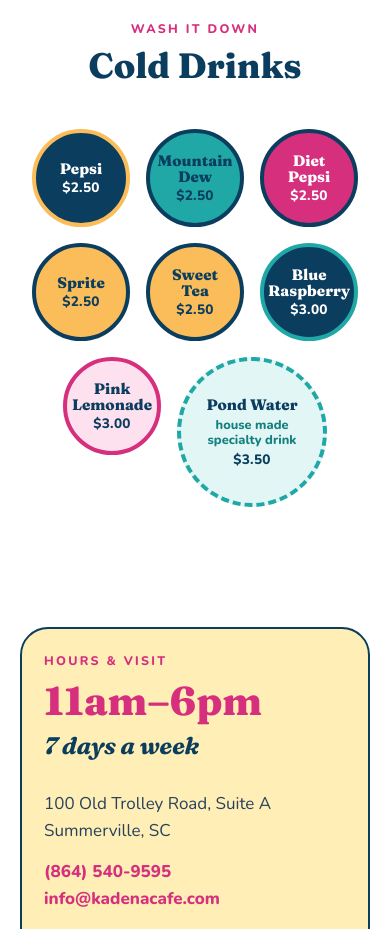
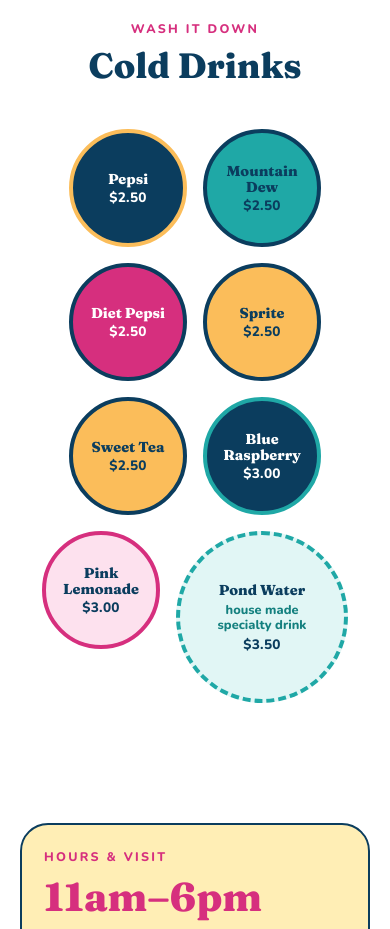
Before and after one commit to healthagent67-ai/kadenacafe, a plain HTML site: page index.html in a window 390 px wide. Shown: the part 4360-5289 px from the top of the page. Drawn offline with nearby package versions, Linux system fonts and the light colour scheme.

Commit message:
Fix drink bubble text overflowing the circles
Larger bubbles, slightly smaller text and more padding so every label
(including Mountain Dew, Blue Raspberry, Pink Lemonade) sits inside its circle
on phone and desktop.

Co-Authored-By: Claude Sonnet 5.5 <noreply@anthropic.com>

```diff
--- a/styles.css
+++ b/styles.css
@@ -270,9 +270,10 @@ ul { list-style: none; margin: 0; padding: 0; }
   display: flex; flex-wrap: wrap; justify-content: center; gap: 16px;
 }
 .bubble {
-  width: 112px; height: 112px; border-radius: 50%;
+  width: 132px; height: 132px; border-radius: 50%;
   display: flex; align-items: center; justify-content: center; text-align: center;
-  padding: 10px; font-family: var(--font-display); font-weight: 800; font-size: 1.05rem; line-height: 1.1;
+  padding: 16px; font-family: var(--font-display); font-weight: 800; font-size: 0.98rem; line-height: 1.12;
+  overflow-wrap: normal; word-break: keep-all;
   border: 4px solid var(--navy); color: var(--navy);
   transition: transform 0.2s ease;
 }
@@ -286,7 +287,7 @@ ul { list-style: none; margin: 0; padding: 0; }
 .bubble--tea    { background: var(--yellow); }
 .bubble--blue   { background: var(--navy);   color: var(--white); border-color: var(--teal); }
 .bubble--pink   { background: var(--blush);  border-color: var(--pink); }
-.bubble--pond   { background: var(--mist);   border: 4px dashed var(--teal); width: 164px; height: 164px; flex-direction: column; gap: 4px; padding: 14px; }
+.bubble--pond   { background: var(--mist);   border: 4px dashed var(--teal); width: 190px; height: 190px; flex-direction: column; gap: 4px; padding: 22px; }
 .bubble--pond small { font-family: var(--font-body); font-weight: 800; font-size: 0.8rem; line-height: 1.2; color: var(--teal-deep); }
 
 /* ---------- Hours & Visit ---------- */
@@ -352,8 +353,8 @@ ul { list-style: none; margin: 0; padding: 0; }
   .section { padding: 60px 0; }
   .hero { padding: 44px 0 56px; }
   .visit { padding: 22px; }
-  .bubble { width: 98px; height: 98px; font-size: 0.95rem; }
-  .bubble--pond { width: 150px; height: 150px; }
+  .bubble { width: 118px; height: 118px; font-size: 0.9rem; padding: 14px; }
+  .bubble--pond { width: 172px; height: 172px; padding: 20px; }
   .brand__text strong { font-size: 1.3rem; }
   .brand__text small { font-size: 0.62rem; white-space: nowrap; }
   .brand { gap: 10px; }
```
